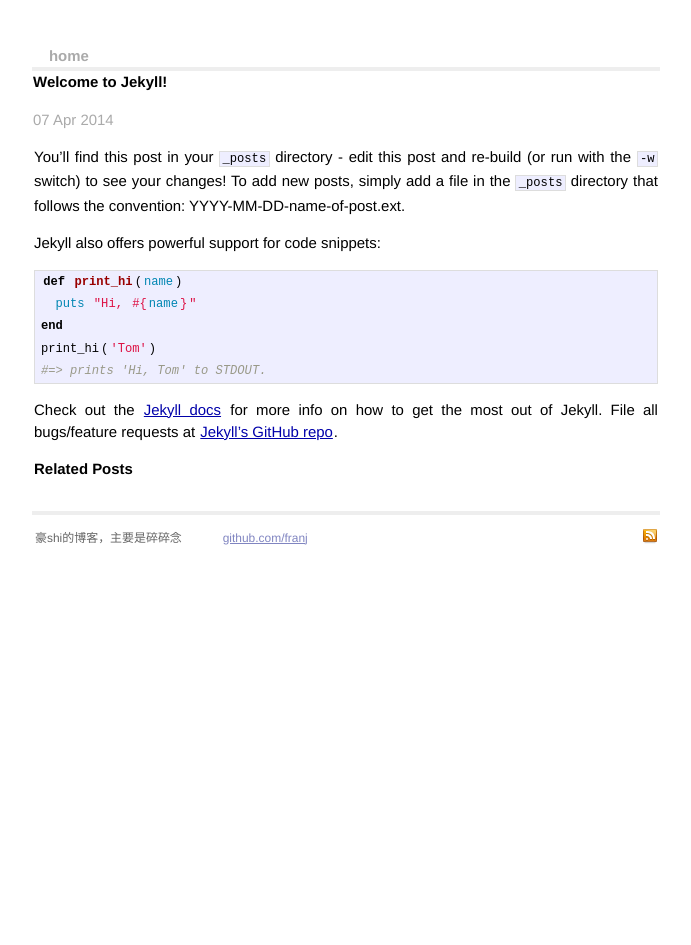
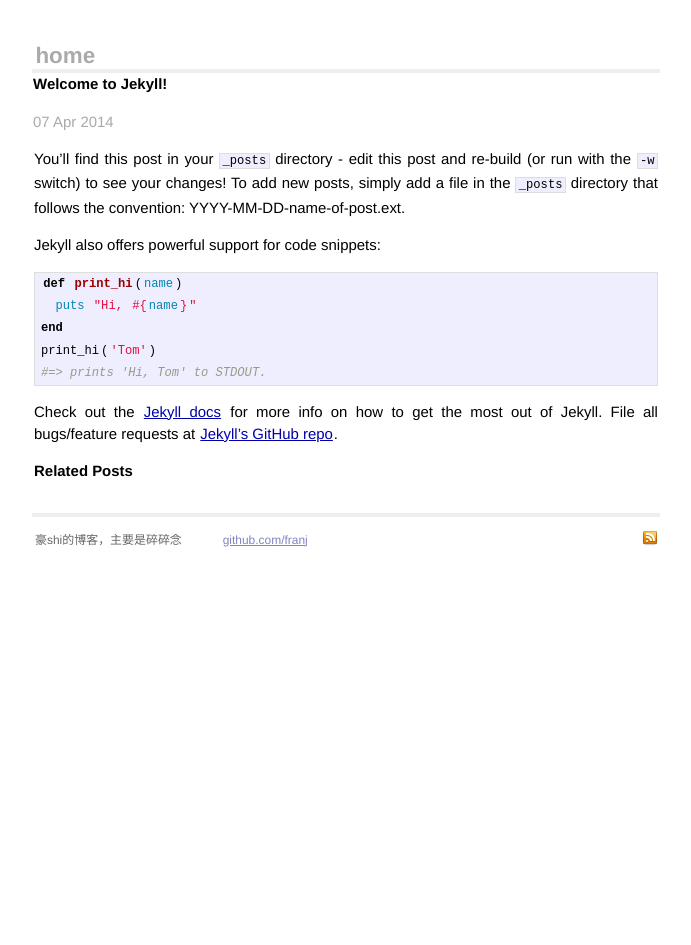
Before and after one commit to franj/franj.github.io, a Jekyll site: the page built from _posts/2014-04-07-welcome-to-jekyll.markdown, in a window 1280 px wide. Shown: the whole page, without its empty margins (294-985 px from the left). Built offline with Jekyll 4.4.1, drawn with Linux system fonts in a browser that asks for light colours; Markdown is read by kramdown in place of the engine named in the settings; comment, search, counter and statistics services are not loaded.

Commit message:
home font size

```diff
--- a/css/main.css
+++ b/css/main.css
@@ -85,8 +85,9 @@ a:visited { color: #a0a; }
 }
 
 .header a.extra {
+  font-size: 150%;
   color: #aaa;
-  margin-left: 1em;
+  margin-left: 1pt;
 }
 
 .header a.extra:hover {
```
